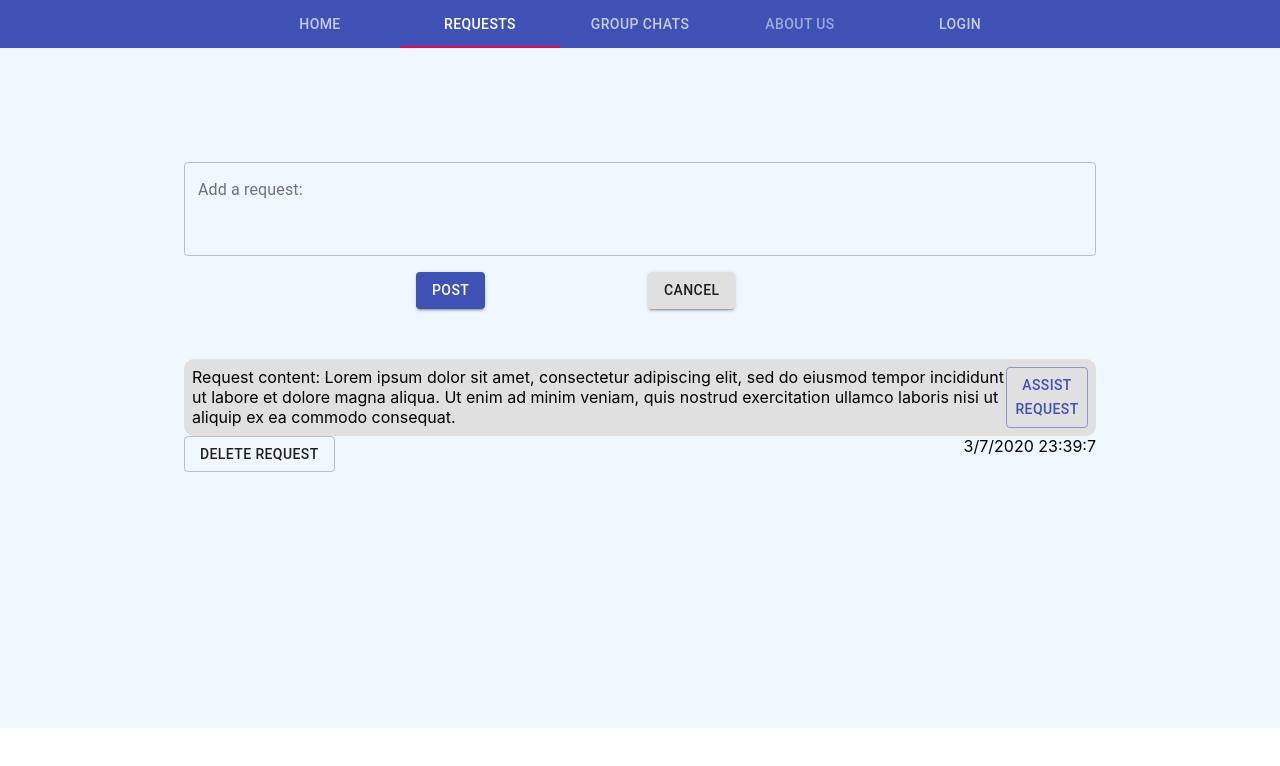
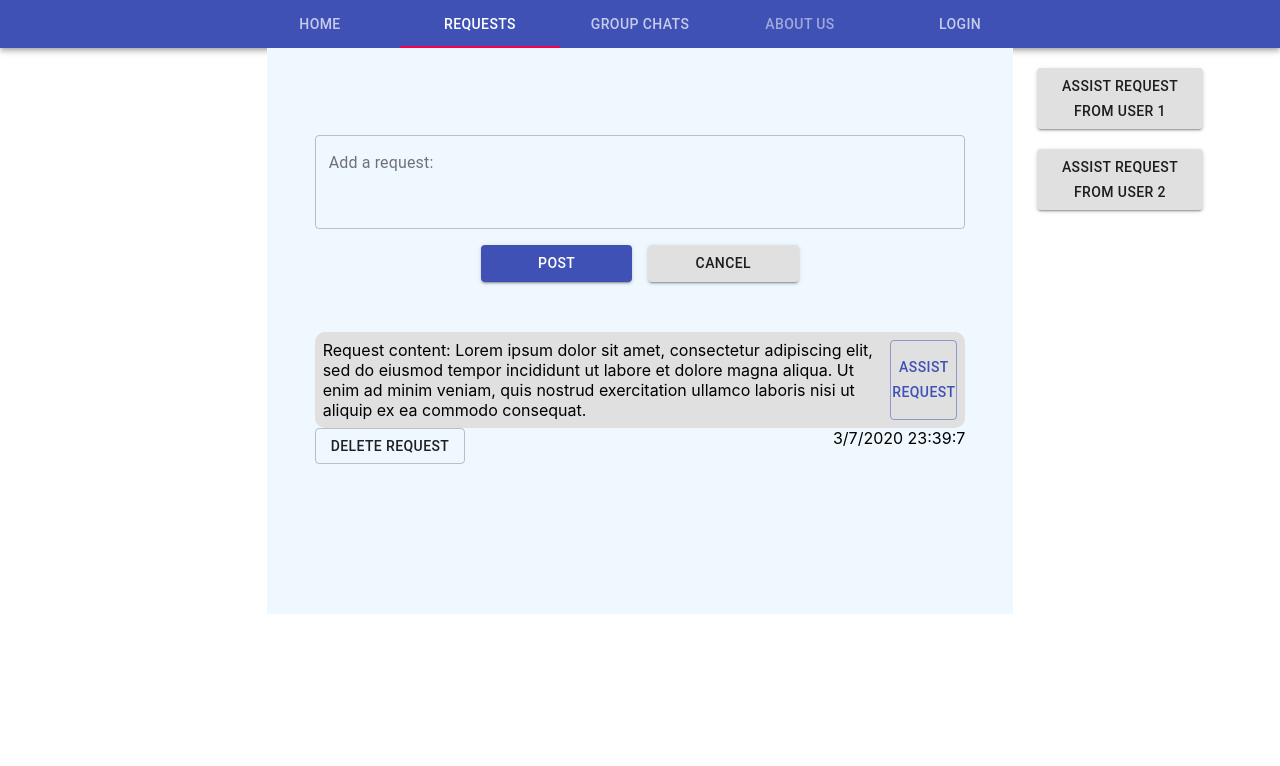
Before and after one commit to AlexsGan/PandemicVolunteers, a React (Create React App) app: page / in a window 1280 px wide. Both pictures are taken after a click on the tab "REQUESTS". Shown: the top 766 px of the page. Built offline with nearby package versions, Linux system fonts and the light colour scheme.

Commit message:
added assist request applications view in requests view

```diff
--- a/src/components/GroupChat/index.js
+++ b/src/components/GroupChat/index.js
@@ -183,6 +183,7 @@ class GroupChat extends React.Component {
                     <Button
                       variant="contained"
                       onClick={this.onCancel}
+                      fullWidth
                     >
                       Cancel
                 </Button>
--- a/src/components/Requests/index.js
+++ b/src/components/Requests/index.js
@@ -20,6 +20,7 @@ class Requests extends React.Component {
       // province: '',
       messageList: [],
       redirect: false,
+      acceptAssistance: false,
       firstTime: true,
     }
 
@@ -30,8 +31,9 @@ class Requests extends React.Component {
     // this.handleChangeProvince = this.handleChangeProvince.bind(this)
 
     this.createTasks = this.createTasks.bind(this)      // post a request
-    this.deleteRequest = this.deleteRequest.bind(this)
-    this.assistRequest = this.assistRequest.bind(this)
+    this.deleteRequest = this.deleteRequest.bind(this)  // delete a request
+    this.assistRequest = this.assistRequest.bind(this)  // apply for assisting a request
+    this.acceptAssistance = this.acceptAssistance.bind(this) // accepting an assisting application
 
     this.onSubmit = this.onSubmit.bind(this)
     this.onCancel = this.onCancel.bind(this)
@@ -59,9 +61,16 @@ class Requests extends React.Component {
   }
 
   assistRequest(key) {
-    // TODO: wait for request host to accept assistance, then proceeds
+    // Wait for request host to accept assistance, then proceeds
     this.setState({
       redirect: true
+    })
+  }
+
+  acceptAssistance(key) {
+    // Accepts the incoming assistance request, allows the other user to assist current user
+    this.setState({
+      acceptAssistance: true
     })
   }
 
@@ -219,7 +228,10 @@ class Requests extends React.Component {
           userObject={this.props.location.state.userObject}
           currentPath={this.props.location.pathname}
         />
-        <Container className="requests-box" maxWidth="lg">
+        <Grid className="messages-grid">
+          <Grid item xs="2"></Grid>
+          <Grid item xs="7">
+            <Container className="requests-box" maxWidth="md">
               <Container className="requests-container" maxWidth="md">
                 <Grid className="requests-grid" container spacing={2}>
                   <Grid item xs={12}>
@@ -240,6 +252,7 @@ class Requests extends React.Component {
                       variant="contained"
                       onClick={this.onSubmit}
                       color="primary"
+                      fullWidth
                     >
                       Post
                 </Button>
@@ -248,6 +261,7 @@ class Requests extends React.Component {
                     <Button
                       variant="contained"
                       onClick={this.onCancel}
+                      fullWidth
                     >
                       Cancel
                 </Button>
@@ -262,6 +276,33 @@ class Requests extends React.Component {
                 {console.log(this.state.messageList)}
               </Container>
             </Container>
+          </Grid>
+
+          {/* The following grid will show the current user assist requests from other users */}
+          <Grid item xs="2">
+            <Container
+              display="flex"
+            >
+              <br />
+              <Button
+                variant="contained"
+                onClick={this.acceptAssistance}
+                fullWidth
+              >
+                Assist Request from User 1
+                </Button>
+              <br />
+              <br />
+              <Button
+                variant="contained"
+                onClick={this.acceptAssistance}
+                fullWidth
+              >
+                Assist Request from User 2
+                </Button>
+            </Container>
+          </Grid>
+        </Grid>
       </div>
     );
   }
```
Lines whose indentation alone changed are shown as unchanged.
